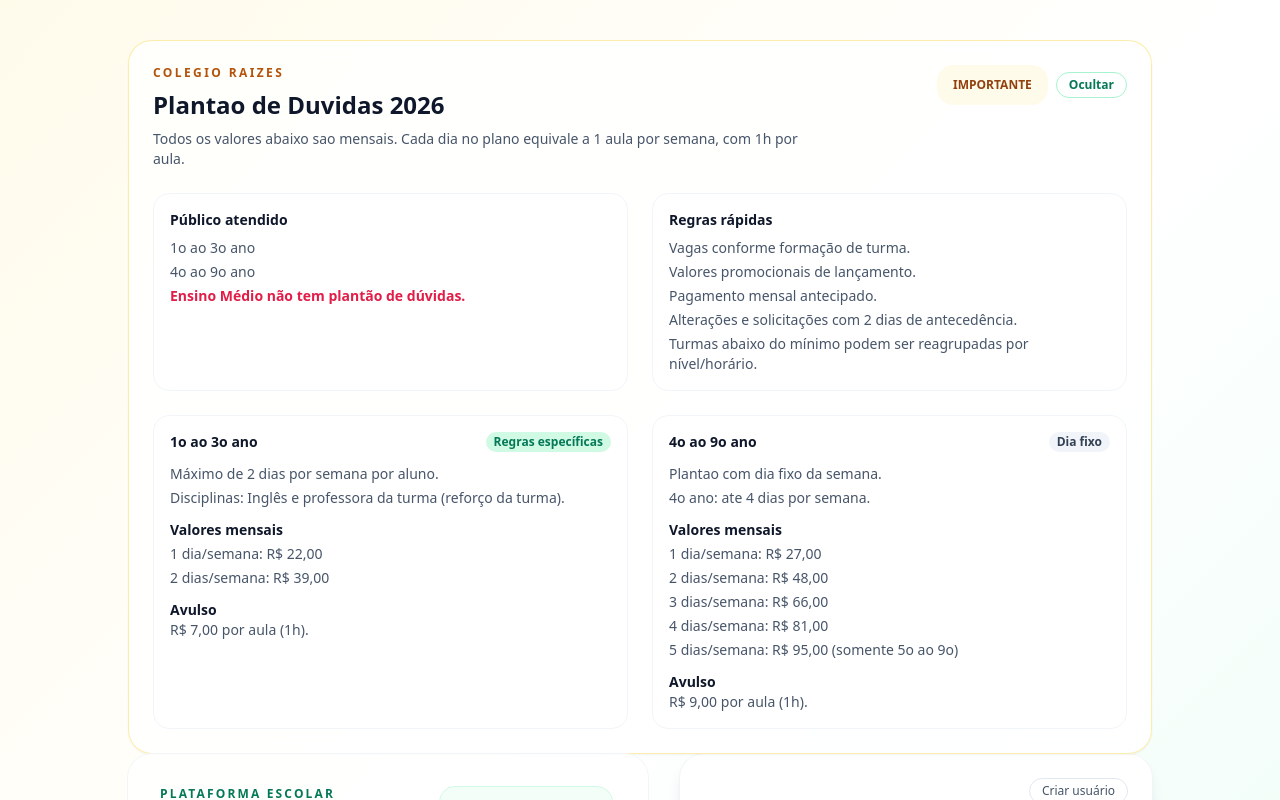
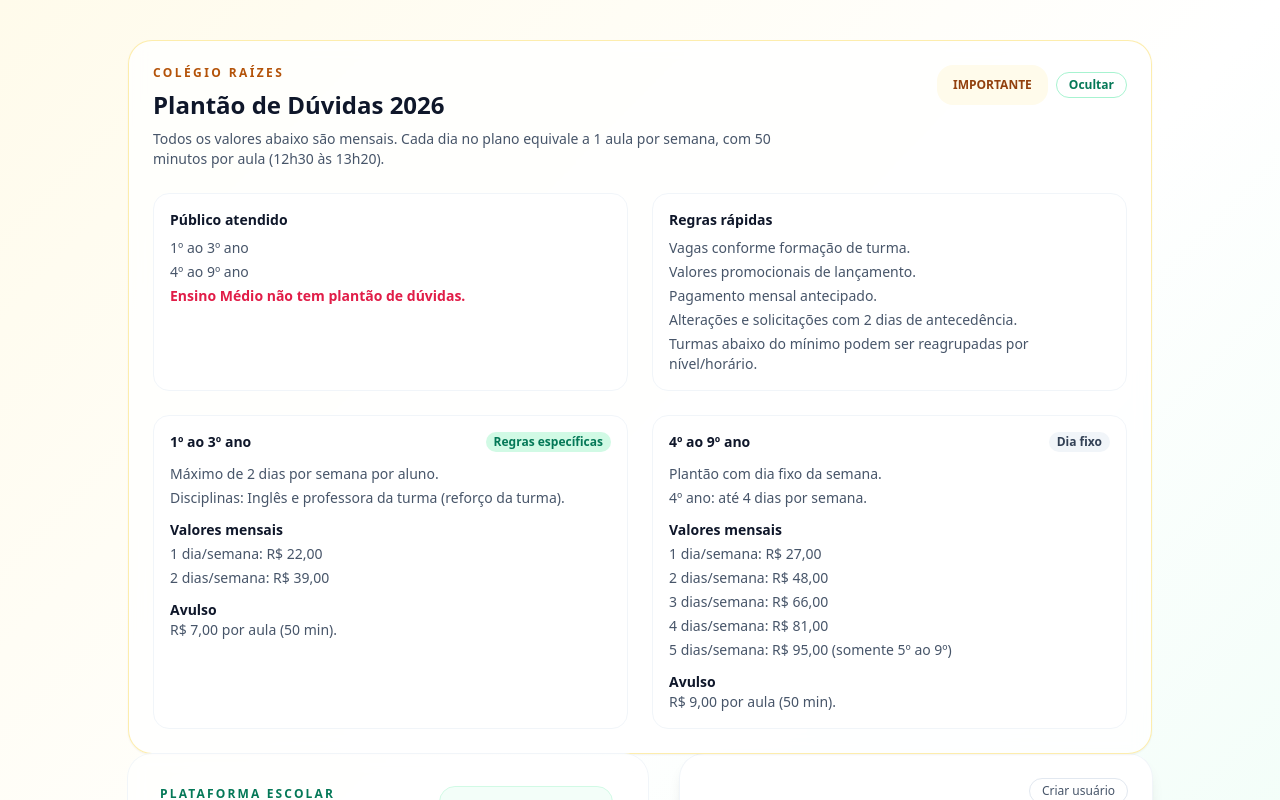
Before and after one commit to Andreviga/marcarreforco, a Next.js app: page /login in a window 1280 px wide. Both pictures are taken after a click on the button "Saiba mais". Shown: the top 800 px of the page. Built offline with nearby package versions, Linux system fonts and the light colour scheme.

Commit message:
Ajusta textos em português e horário padrão das aulas para 50 minutos

```diff
--- a/src/components/AdminSessionsClient.tsx
+++ b/src/components/AdminSessionsClient.tsx
@@ -40,7 +40,7 @@ export default function AdminSessionsClient({
   const [teacherId, setTeacherId] = useState(teachers[0]?.id ?? "");
   const [date, setDate] = useState("");
   const [startTime, setStartTime] = useState("12:30");
-  const [endTime, setEndTime] = useState("13:30");
+  const [endTime, setEndTime] = useState("13:20");
   const [location, setLocation] = useState("Sala 1");
   const [modality, setModality] = useState("PRESENCIAL");
   const [repeatWeeks, setRepeatWeeks] = useState(1);
@@ -178,13 +178,15 @@ export default function AdminSessionsClient({
 
     const requests = sourceSessions.map((session) => {
       const originalStart = new Date(session.startsAt);
-      const originalEnd = new Date(session.endsAt);
 
       const startsAt = new Date(originalStart);
       startsAt.setFullYear(targetYear, targetMonthIndex, originalStart.getDate());
 
-      const endsAt = new Date(originalEnd);
-      endsAt.setFullYear(targetYear, targetMonthIndex, originalEnd.getDate());
+      const endsAt = new Date(startsAt);
+      const [startHour, startMinute] = startTime.split(":").map(Number);
+      const [endHour, endMinute] = endTime.split(":").map(Number);
+      startsAt.setHours(startHour, startMinute, 0, 0);
+      endsAt.setHours(endHour, endMinute, 0, 0);
 
       if (startsAt.getMonth() !== targetMonthIndex || endsAt.getMonth() !== targetMonthIndex) {
         return Promise.resolve();
@@ -265,7 +267,7 @@ export default function AdminSessionsClient({
               value={startTime}
               onChange={(event) => setStartTime(event.target.value)}
             />
-            <span className="mt-1 block text-xs text-slate-400">Horário de início (ex.: 13:30).</span>
+            <span className="mt-1 block text-xs text-slate-400">Horário de início (ex.: 12:30).</span>
           </label>
           <label className="text-sm text-slate-600">
             Fim
@@ -275,7 +277,7 @@ export default function AdminSessionsClient({
               value={endTime}
               onChange={(event) => setEndTime(event.target.value)}
             />
-            <span className="mt-1 block text-xs text-slate-400">Horário de término (ex.: 14:30).</span>
+            <span className="mt-1 block text-xs text-slate-400">Horário de término (ex.: 13:20).</span>
           </label>
           <label className="text-sm text-slate-600">
             Local
--- a/src/components/RulesBanner.tsx
+++ b/src/components/RulesBanner.tsx
@@ -43,14 +43,14 @@ export default function RulesBanner({
       <div className="flex flex-wrap items-start justify-between gap-4">
         <div>
           <p className={`text-xs font-semibold uppercase tracking-[0.2em] ${isCompact ? "text-emerald-700" : "text-amber-700"}`}>
-            Colegio Raizes
+            Colégio Raízes
           </p>
           <h2 className="mt-2 text-2xl font-semibold text-slate-900">
-            Plantao de Duvidas 2026
+            Plantão de Dúvidas 2026
           </h2>
           <p className="mt-2 max-w-2xl text-sm text-slate-600">
-            Todos os valores abaixo sao mensais. Cada dia no plano equivale a 1 aula por semana,
-            com 1h por aula.
+            Todos os valores abaixo são mensais. Cada dia no plano equivale a 1 aula por semana,
+            com 50 minutos por aula (12h30 às 13h20).
           </p>
         </div>
         <div className="flex items-center gap-2">
@@ -75,8 +75,8 @@ export default function RulesBanner({
         <div className="rounded-2xl border border-slate-100 bg-white p-4">
           <h3 className="text-sm font-semibold text-slate-900">Público atendido</h3>
           <ul className="mt-2 space-y-1 text-sm text-slate-600">
-            <li>1o ao 3o ano</li>
-            <li>4o ao 9o ano</li>
+            <li>1º ao 3º ano</li>
+            <li>4º ao 9º ano</li>
             <li className="font-semibold text-rose-600">Ensino Médio não tem plantão de dúvidas.</li>
           </ul>
         </div>
@@ -96,7 +96,7 @@ export default function RulesBanner({
       <div className={isCompact ? "mt-5 grid gap-4 lg:grid-cols-2" : "mt-6 grid gap-6 lg:grid-cols-2"}>
         <div className="rounded-2xl border border-slate-100 bg-white p-4">
           <div className="flex items-center justify-between">
-            <h4 className="text-sm font-semibold text-slate-900">1o ao 3o ano</h4>
+            <h4 className="text-sm font-semibold text-slate-900">1º ao 3º ano</h4>
             <span className="rounded-full bg-emerald-100 px-2 py-0.5 text-xs font-semibold text-emerald-700">
               Regras específicas
             </span>
@@ -114,20 +114,20 @@ export default function RulesBanner({
           </div>
           <div className="mt-3 text-sm text-slate-600">
             <p className="font-semibold text-slate-900">Avulso</p>
-            <p>R$ 7,00 por aula (1h).</p>
+            <p>R$ 7,00 por aula (50 min).</p>
           </div>
         </div>
 
         <div className="rounded-2xl border border-slate-100 bg-white p-4">
           <div className="flex items-center justify-between">
-            <h4 className="text-sm font-semibold text-slate-900">4o ao 9o ano</h4>
+            <h4 className="text-sm font-semibold text-slate-900">4º ao 9º ano</h4>
             <span className="rounded-full bg-slate-100 px-2 py-0.5 text-xs font-semibold text-slate-700">
               Dia fixo
             </span>
           </div>
           <ul className="mt-3 space-y-1 text-sm text-slate-600">
-            <li>Plantao com dia fixo da semana.</li>
-            <li>4o ano: ate 4 dias por semana.</li>
+            <li>Plantão com dia fixo da semana.</li>
+            <li>4º ano: até 4 dias por semana.</li>
           </ul>
           <div className="mt-3 text-sm text-slate-600">
             <p className="font-semibold text-slate-900">Valores mensais</p>
@@ -136,12 +136,12 @@ export default function RulesBanner({
               <li>2 dias/semana: R$ 48,00</li>
               <li>3 dias/semana: R$ 66,00</li>
               <li>4 dias/semana: R$ 81,00</li>
-              <li>5 dias/semana: R$ 95,00 (somente 5o ao 9o)</li>
+              <li>5 dias/semana: R$ 95,00 (somente 5º ao 9º)</li>
             </ul>
           </div>
           <div className="mt-3 text-sm text-slate-600">
             <p className="font-semibold text-slate-900">Avulso</p>
-            <p>R$ 9,00 por aula (1h).</p>
+            <p>R$ 9,00 por aula (50 min).</p>
           </div>
         </div>
       </div>
```
